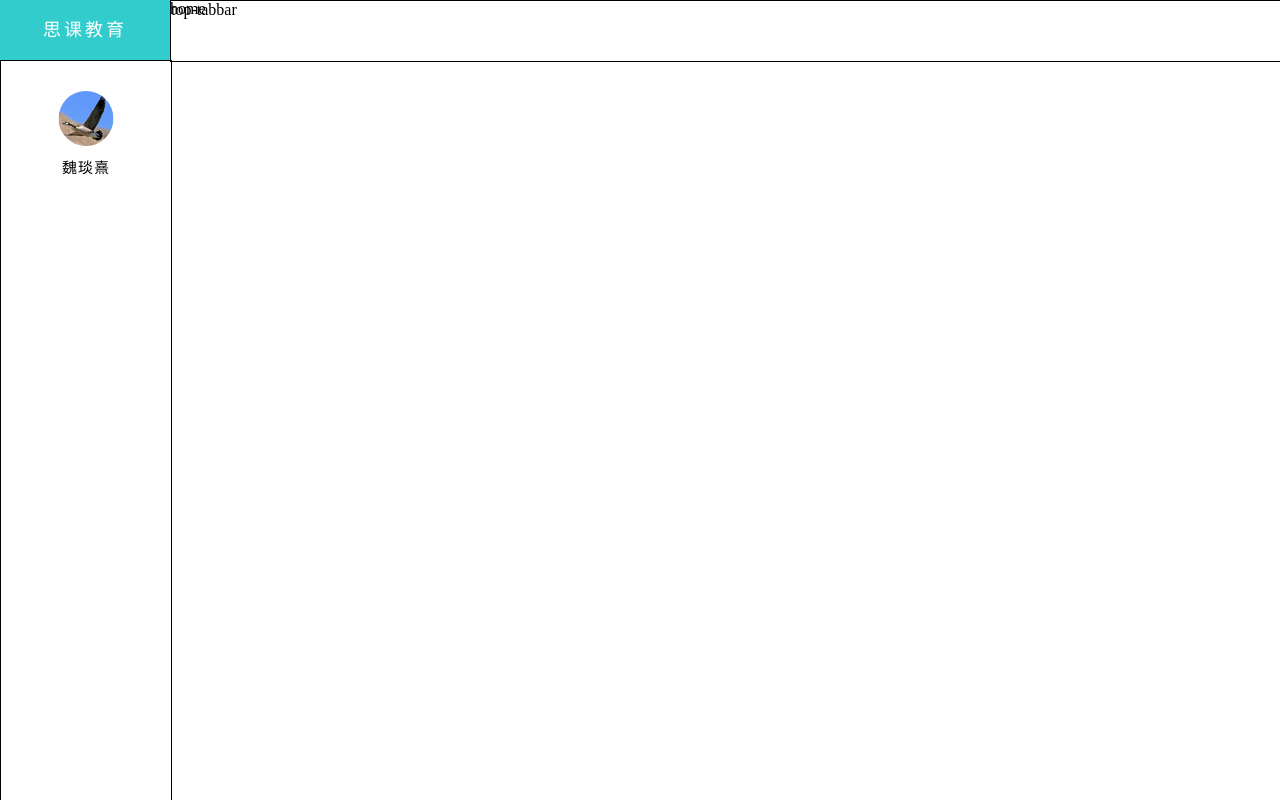
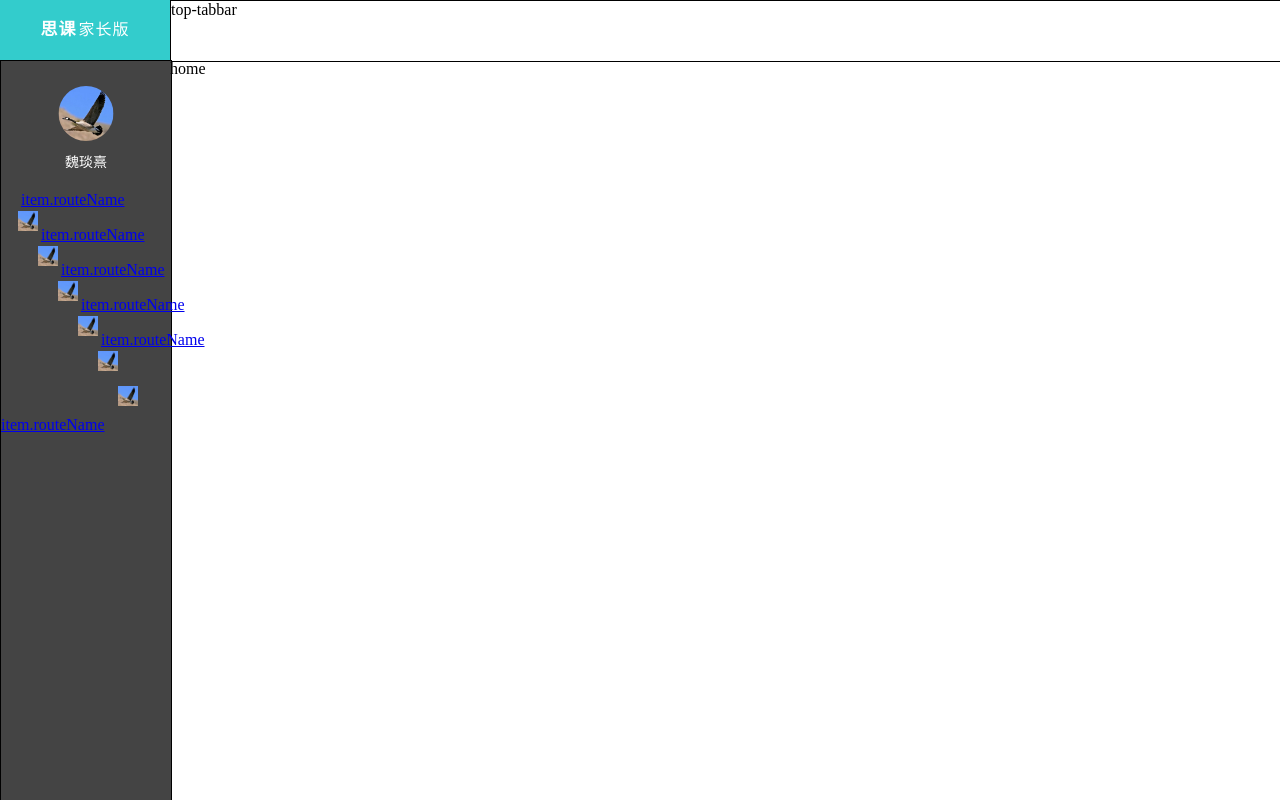
Before and after one commit to wyx199536/SIKE-Educational-administration-platform, a Vue app: page /home in a window 1280 px wide. Built offline with nearby package versions, Linux system fonts and the light colour scheme.

Commit message:
2020-05-07 17:21

```diff
--- a/src/App.vue
+++ b/src/App.vue
@@ -7,7 +7,7 @@
 		<div>
 			<left-tabbar></left-tabbar>
 		</div>
-		<div>
+		<div id = "content-area">
 			<router-view></router-view>
 		</div>
 	</div>
@@ -34,4 +34,9 @@ export default {
 		width: 1000px;
 		margin-top: 0;
 	}
+	#content-area{
+		position: absolute;
+		top: 60px;
+		left: 170px;
+	}
 </style>
--- a/src/components/leftTabbar.vue
+++ b/src/components/leftTabbar.vue
@@ -1,56 +1,129 @@
 <template>
-	<div id = "left-tabbar">
-		<div id = "avatar">
+	<div id="left-tabbar" class = "left-element">
+		<div id="avatar">
 			<img src="../../public/img/img.jpg">
 		</div>
-		<div id = "user-name">
+		<div id="user-name">
 			{{userName}}
+		</div>
+		<div id="router" v-for="item in routeList" :key = "item" class = "left-element">
+			<div id="icon">
+				<img src="../../public/img/img.jpg">
+			</div>
+			<div id="link">
+				<router-link to=item.routePath>item.routeName</router-link>
+			</div>
 		</div>
 	</div>
 </template>
 
 <script>
-	export default{
-		name : 'leftTabbar',
-		data(){
-			return{
+	export default {
+		name: 'leftTabbar',
+		data() {
+			return {
 				userName: '魏琰熹',
-				avatarURL: ''
+				avatarURL: '',
+				routeList: routeList
 			}
 		}
 	}
+	const routeList = [{
+			routeName: '首页',
+			routePath: '/home',
+			routeIconURL: '../../public/img/img.jpg'
+		},
+		{
+			routeName: '课程安排',
+			routePath: '/schedule',
+			routeIconURL:'../../public/img/img.jpg'
+		},
+		{
+			routeName: '课程反馈',
+			routePath: '/feedback',
+			routeIconURL:'../../public/img/img.jpg'
+		},
+		{
+			routeName: '教师列表',
+			routePath: '/teacherList',
+			routeIconURL:'../../public/img/img.jpg'
+		},
+		{
+			routeName: '沟通',
+			routePath: '/communication',
+			routeIconURL:'../../public/img/img.jpg'
+		},
+		{
+			routeName: '个人档案',
+			routePath: '/profile',
+			routeIconURL:'../../public/img/img.jpg'
+		}
+	]
 </script>
 
 <style scoped>
-	#left-tabbar{
+	.left-element{
+		width: 170px;
+	}
+	#left-tabbar {
 		position: fixed;
 		top: 60px;
-		width: 170px;
 		height: 100%;
 		float: left;
 		border: 1px solid #000000;
+		background: #444444;
 	}
-	#avatar{
+
+	#avatar {
 		position: relative;
-		margin-top: 30px;
+		margin-top: 25px;
 		left: 50%;
-		transform:translateX(-50%);
-		-ms-transform:translateX(-50%);
-		-webkit-transform:translateX(-50%);
+		transform: translateX(-50%);
+		-ms-transform: translateX(-50%);
+		-webkit-transform: translateX(-50%);
 		height: 55px;
 		width: 55px;
 	}
-	#avatar img{
-		border-radius:50%;
-		height:55px;
-		width:55px;
+
+	#avatar img {
+		border-radius: 50%;
+		height: 55px;
+		width: 55px;
 		object-fit: cover;
 	}
-	#user-name{
+	#user-name {
 		margin-top: 10px;
 		text-align: center;
-		font-size: 15px;
-		letter-spacing: 1px;
+		font-size: 14px;
+		color: #FFFFFF;
 	}
-
+	#router{
+		position: relative;
+		margin-top: 5px;
+		height: 30px;
+	}
+	#icon{
+		position: relative;
+		top: 50%;
+		left: 10%;
+		transform: translateY(-50%);
+		-ms-transform: translateY(-50%);
+		-webkit-transform: translateY(-50%);
+		float: left;
+		width: 20px;
+		height: 20px;
+		margin-top: 30px;
+	}
+	#icon img{
+		width: 20px;
+		height: 20px;
+		object-fit: cover;
+	}
+	#link{
+		position: relative;
+		top: 50%;
+		width: 70px;
+		height: 20px;
+		float:left;
+	}
 </style>
--- a/src/components/sign.vue
+++ b/src/components/sign.vue
@@ -1,6 +1,7 @@
 <template>
 	<div id = "sign-area">
-		{{title}}
+		<span id = "sign" class = "title">{{sign}}</span>
+		<span id = "type" class = "title">{{typeS}}</span>
 	</div>
 </template>
 
@@ -9,7 +10,9 @@
 		name : 'sign',
 		data(){
 			return{
-				title:'思课教育'
+				sign: '思课',
+				typeT: '教师版',
+				typeS: '家长版'
 			}
 		}
 	}
@@ -21,14 +24,25 @@
 		height: 60px;
 
 		background-color: #33CCCC;
-		font-size: 18px;
+
 		color: #FFFFFF;
-		letter-spacing: 3px;
+		letter-spacing: 1px;
 
 		/* 使div内部字体水平垂直居中，line-height=div的height */
 		text-align: center;
-		line-height: 60px;
-
 		float: left;
 	}
+	.title{
+		font-family: NSimSun;
+		line-height: 60px;
+	}
+	#sign{
+		font-size: 17px;
+		font-weight: 600;
+		margin-right: 2px;
+	}
+	#type{
+		font-size: 16px;
+		font-weight: 300;
+	}
 </style>
```
